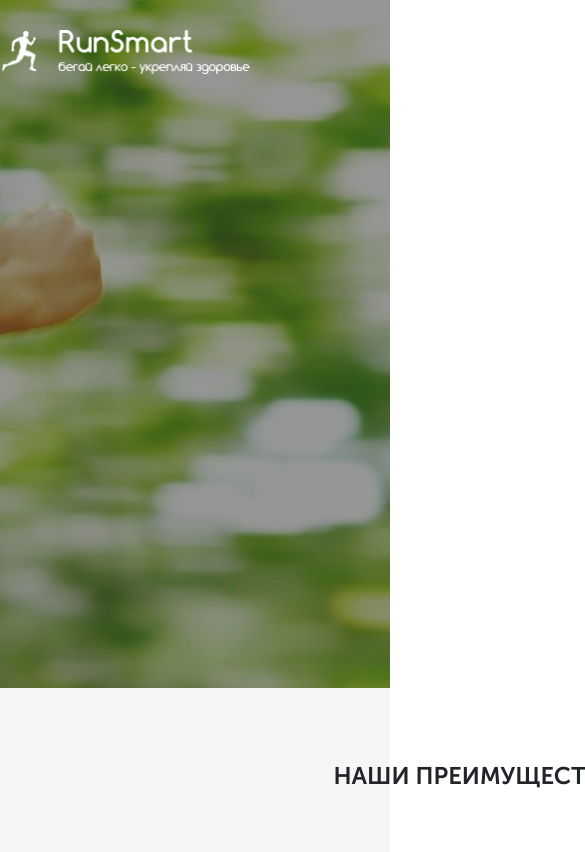
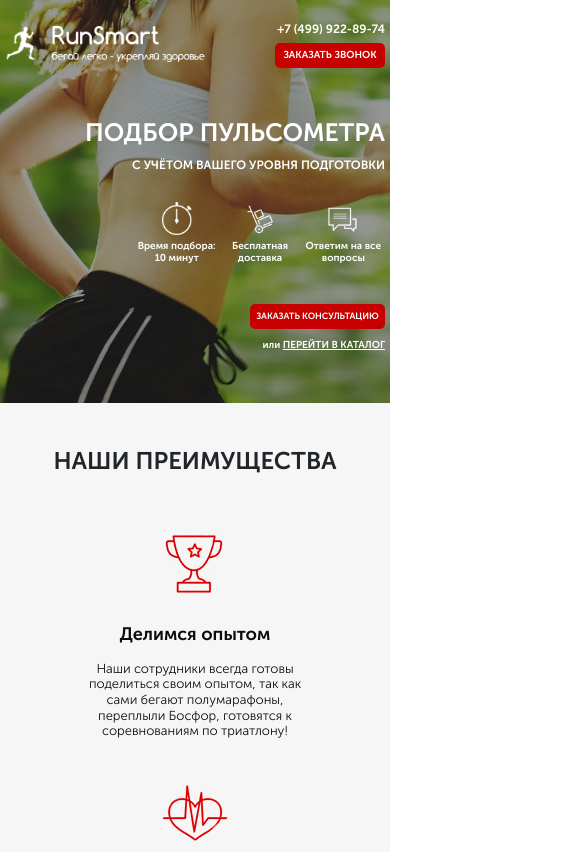
Before and after one commit to Art-mimiron/PULSOMETER, a website: page src/index.html in a window 390 px wide. Shown: the top 852 px of the page, 585 px wide, since content can reach past the window. Drawn offline with Linux system fonts and the light colour scheme.

Commit message:
@media vertical adapt

```diff
--- a/src/index.html
+++ b/src/index.html
@@ -4,6 +4,7 @@
     <meta charset="UTF-8">
     <meta name="viewport" content="width=device-width, initial-scale=1.0">
     <title>Pulse</title>
+    <link rel="shortcut icon" href="img/favicon-32x32.png" type="image/png">
     <link rel="stylesheet" href="css/bootstrap-reboot.min.css">
     <link rel="stylesheet" href="css/fonts.css">
     <link rel="stylesheet" href="css/style.min.css">
--- /dev/null
+++ b/src/sass/base/_media.sass
@@ -0,0 +1,179 @@
+@media screen and ( max-width:1024px )
+    .container
+        width: 800px
+    .promo
+        min-height: 550px
+        padding: 20px 0 50px 0
+        &__wrapper
+            margin-top: 50px
+        &__header
+            font-size: 40px
+        &__subheader
+            font-size: 20px
+        &__icons
+            margin-top: 40px
+            width: 400px
+        &__icon
+            font-size: 13px
+        &__link
+            margin-top: 10px
+            a
+                font-size: 15px
+    .button_main
+        margin-top: 40px
+        font-size: 15px
+        width: 280px
+    .advant
+        padding: 40px 0 50px 0
+        &__descr
+            font-size: 13px
+            margin: 0 auto
+            margin-top: 15px
+            width: 170px
+        &__icons
+            margin-top: 40px
+            width: 800px
+
+@media screen and ( max-width: 850px )
+    .container
+        width: 670px
+    .button
+        width: 130px
+        font-size: 11px
+        &_main
+            width: 166px
+            height: 40px
+    .header
+        &__logo
+            width: 200px
+        &__official
+            font-size: 10px
+            line-height: 1.2
+            span
+                font-size: 15px
+        &__phone
+            font-size: 15px
+    .promo
+        min-height: 470px
+        &__header
+            font-size: 35px
+        &__subheader
+            font-size: 15px
+            margin-top: 10px
+        &__icons
+            margin-top: 35px
+            width: 310px
+        &__icon
+            font-size: 12px
+            img
+                margin-bottom: 10px
+        &__link
+            font-size: 12px
+            a
+                font-size: 12px
+    .advant
+        min-height: 390px
+        &__icons
+            margin-top: 30px
+            width: 670px
+            img
+                margin-bottom: 25px
+
+
+
+
+@media screen and ( max-width: 680px )
+    .container
+        width: 550px
+    .button
+        width: 110px
+        font-size: 10px
+        height: 25px
+        &_main
+            width: 135px
+            font-size: 9px
+            height: 25px
+    .header
+        &__official
+            display: none
+        &__phone
+            font-size: 12px
+    .promo
+        min-height: 400px
+        background-position-x: 14%
+        &__header
+            font-size: 25px
+        &__subheader
+            font-size: 12px
+            margin-top: 10px
+        &__icons
+            margin-top: 30px
+            width: 250px
+        &__icon
+            font-size: 10px
+            img
+                width: 30px
+                margin-bottom: 5px
+        &__link
+            font-size: 10px
+            margin-top: 9px
+            a
+                font-size: 10px
+    .advant
+        &__icons
+            width: 400px
+            display: flex
+            flex-direction: column
+            margin-top: 10px
+        &__icon
+            margin: 0 auto
+            margin-top: 40px;
+        &__descr
+            width: 220px;
+
+@media screen and ( max-width: 570px )
+    .container
+        width: 510px
+@media screen and ( max-width: 520px )
+    .container
+        width: 460px
+@media screen and ( max-width: 480px )
+    .container
+        width: 405px
+@media screen and ( max-width: 425px )
+    .container
+        width: 400px
+@media screen and ( max-width: 405px )
+    .container
+        width: 380px
+    .advant__icons
+        width: 100%
+@media screen and ( max-width: 385px )
+    .container
+        width: 370px
+
+@media screen and ( max-width: 375px )
+    .container
+        width: 330px
+    .button
+        font-size: 7px
+        width: 100px
+        font-weight: 700
+        &_main
+            margin-top: 55px
+            font-size: 7px
+            width: 131px
+    .header
+        &__logo
+            width: 180px
+        &__phone
+            font-size: 10px
+    .promo
+        &__header
+            font-size: 24px
+        &__link
+            margin-top: 5px
+
+@media screen and ( max-width: 340px )
+    .container
+        width: 310px
--- a/src/sass/style.sass
+++ b/src/sass/style.sass
@@ -11,3 +11,5 @@
 .container
     width: 950px
     margin: 0 auto
+
+@import base/_media
```
Also changed, not shown: src/css/style.min.css, src/img/favicon-32x32.png (added).
